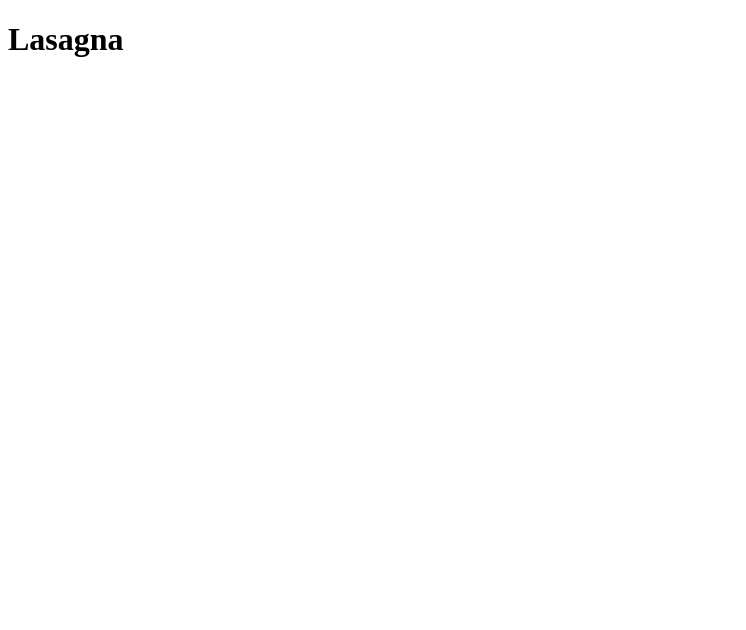
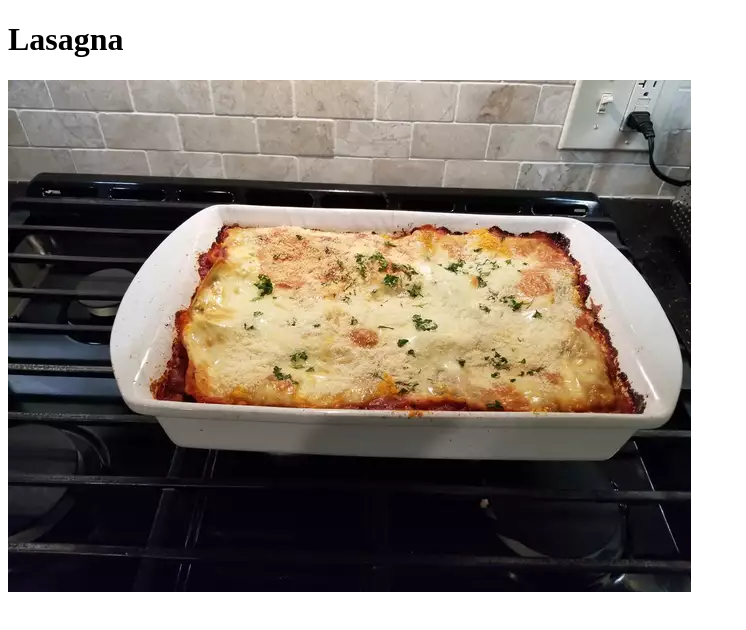
Before and after one commit to mcfizzly/odin-recipes, a plain HTML site: page recipes/lasagna.html in a window 1280 px wide. Shown: the whole page, without its empty margins (0-746 px from the left). Drawn offline with Linux system fonts and the light colour scheme.

Commit message:
add picture of lasagna to lasagna.html

```diff
--- a/recipes/lasagna.html
+++ b/recipes/lasagna.html
@@ -8,5 +8,6 @@
 </head>
 <body>
     <h1>Lasagna</h1>
+        <img src="/images/lasagna.webp" alt="lasagna">
 </body>
 </html>
```
Also changed, not shown: images/lasagna.webp (added).
